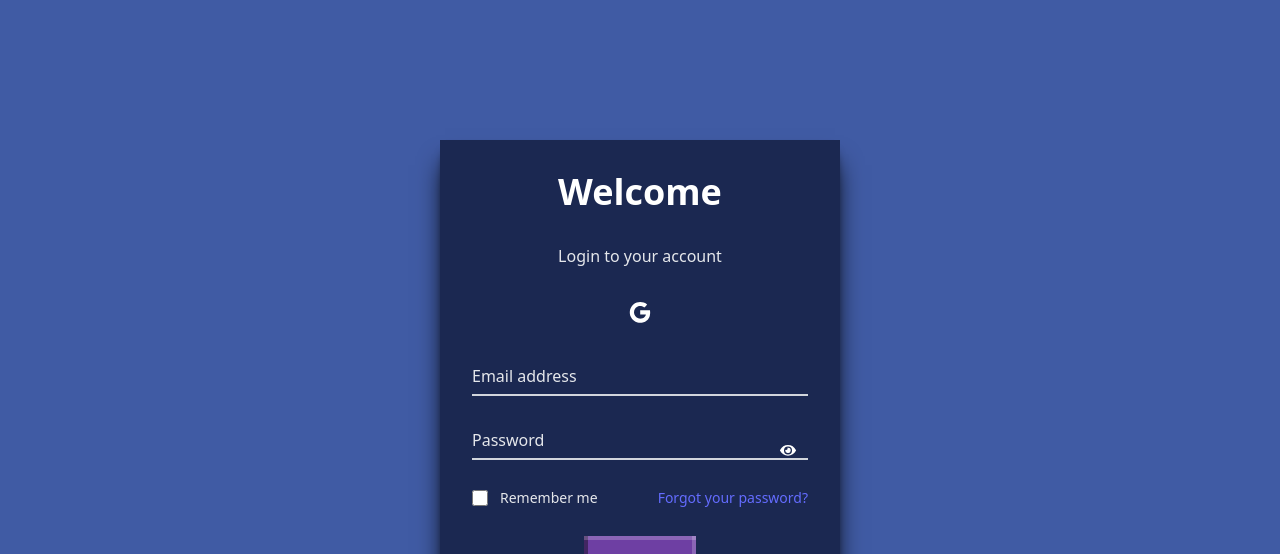
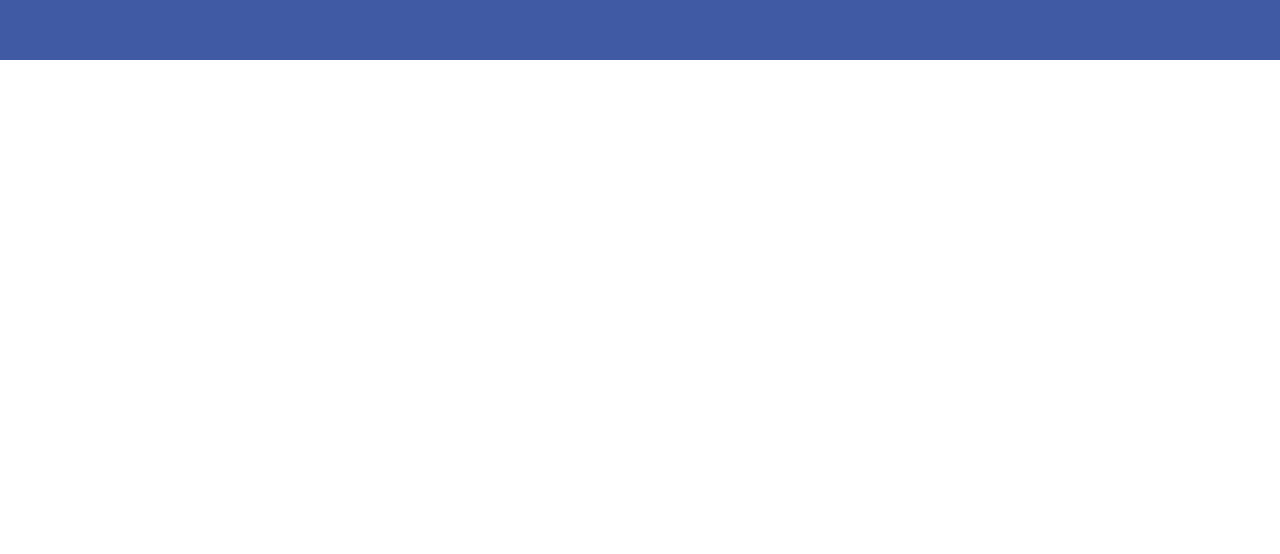
Before and after one commit to drainr/GrandManager, a React (Vite) app: page / in a window 1280 px wide. Shown: the part 740-1294 px from the top of the page. After the commit the page ends 800 px from the top, so only its background shows below. Built offline with nearby package versions, Linux system fonts and the light colour scheme.

Commit message:
moving buttons

```diff
--- a/src/App.jsx
+++ b/src/App.jsx
@@ -1,24 +1,15 @@
 import './App.css'
-//import Dashboard from './pages/Dashboard.jsx';
-//import Login from './pages/Login.jsx';
+import Login from './pages/Login.jsx';
+import Dashboard from './pages/Dashboard.jsx';
 import SignUp from "./pages/SignUp.jsx";
-import Calendar from "daisyui/components/calendar/index.js";
 import Calender from "./pages/Calender.jsx";
-import Login from "./pages/Login.jsx";
-//import Calender from './pages/Calender.jsx';
+import InspirationalPopup from "./pages/InspoPopUp.jsx";
 
 function App() {
 
 
   return (
-       <div className="m-10">
-           <Calender />
-           <div/><div className="m-10">
-           <Login /></div>
-           <div className="m-10">
-           <SignUp /></div>
-        </div>
-
+    <Calender/>
   )
 }
 
```
Also changed, not shown: src/pages/Login.jsx (+6 -6 lines), src/pages/SignUp.jsx (+5 -5 lines), src/components/BlueButton.jsx (renamed from src/components/buttons/BlueButton.jsx), src/components/GreenButton.jsx (renamed from src/components/buttons/GreenButton.jsx), src/components/PurpleButton.jsx (renamed from src/components/buttons/PurpleButton.jsx), src/components/RedButton.jsx (renamed from src/components/buttons/RedButton.jsx), src/components/YellowButton.jsx (renamed from src/components/buttons/YellowButton.jsx).
